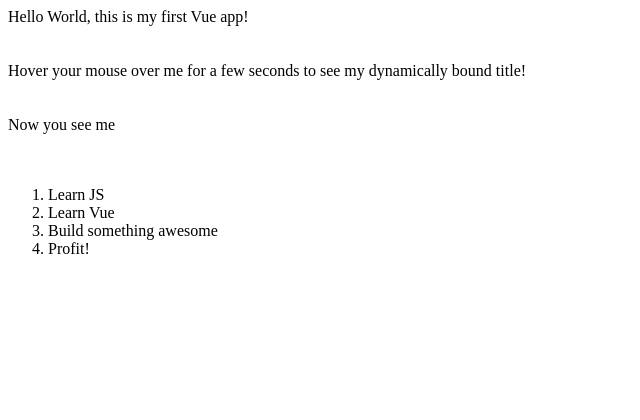
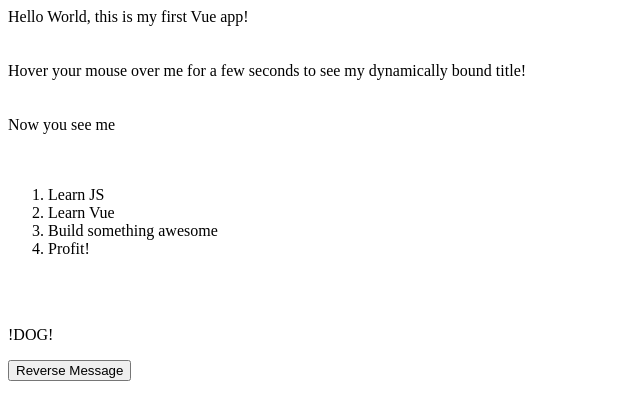
Before and after one commit to dhintz89/learning_vue, a plain HTML site: page index.html in a window 1280 px wide. Shown: the whole page, without its empty margins (0-640 px from the left). Drawn offline with nearby package versions, Linux system fonts and the light colour scheme.

Commit message:
add event listener

```diff
--- a/index.html
+++ b/index.html
@@ -10,6 +10,7 @@
         </div>
         <br>
         <br>
+
         <div id="directive">
             <span v-bind:title="message">
                 Hover your mouse over me for a few seconds to see my dynamically bound title!
@@ -17,11 +18,13 @@
         </div>
         <br>
         <br>
+
         <div id="conditional">
             <span v-if="seen">Now you see me</span>
         </div>
         <br>
         <br>
+
         <div id="forArry">
             <ol>
                 <li v-for="todo in todos">   <!-- written as forEach loop -->
@@ -29,6 +32,15 @@
                 </li>
             </ol>
         </div>
+        <br>
+        <br>
+
+        <div id="listener">
+            <p>{{ message }}</p>
+            <button v-on:click="reverseMessage">Reverse Message</button>
+        </div>
+        <br>
+        <br>
 
         <script>
             var app = new Vue({     // initialize Vue - var can be named anything
@@ -45,7 +57,7 @@
                 }
             })
 
-            var conditional = new Vue ({
+            var conditional = new Vue({
                 el: '#conditional',
                 data: {
                     seen: true  // any truthy value will cause v-if to be rendered
@@ -64,6 +76,18 @@
                 }
             })
 
+            var listener = new Vue({
+                el: "#listener",
+                data: {
+                    message: "!DOG!"
+                },
+                methods: {
+                    reverseMessage: function() {
+                        this.message = this.message.split('').reverse().join('')
+                    }
+                }
+            })
+
         </script>
     </body>
 </html>
```
